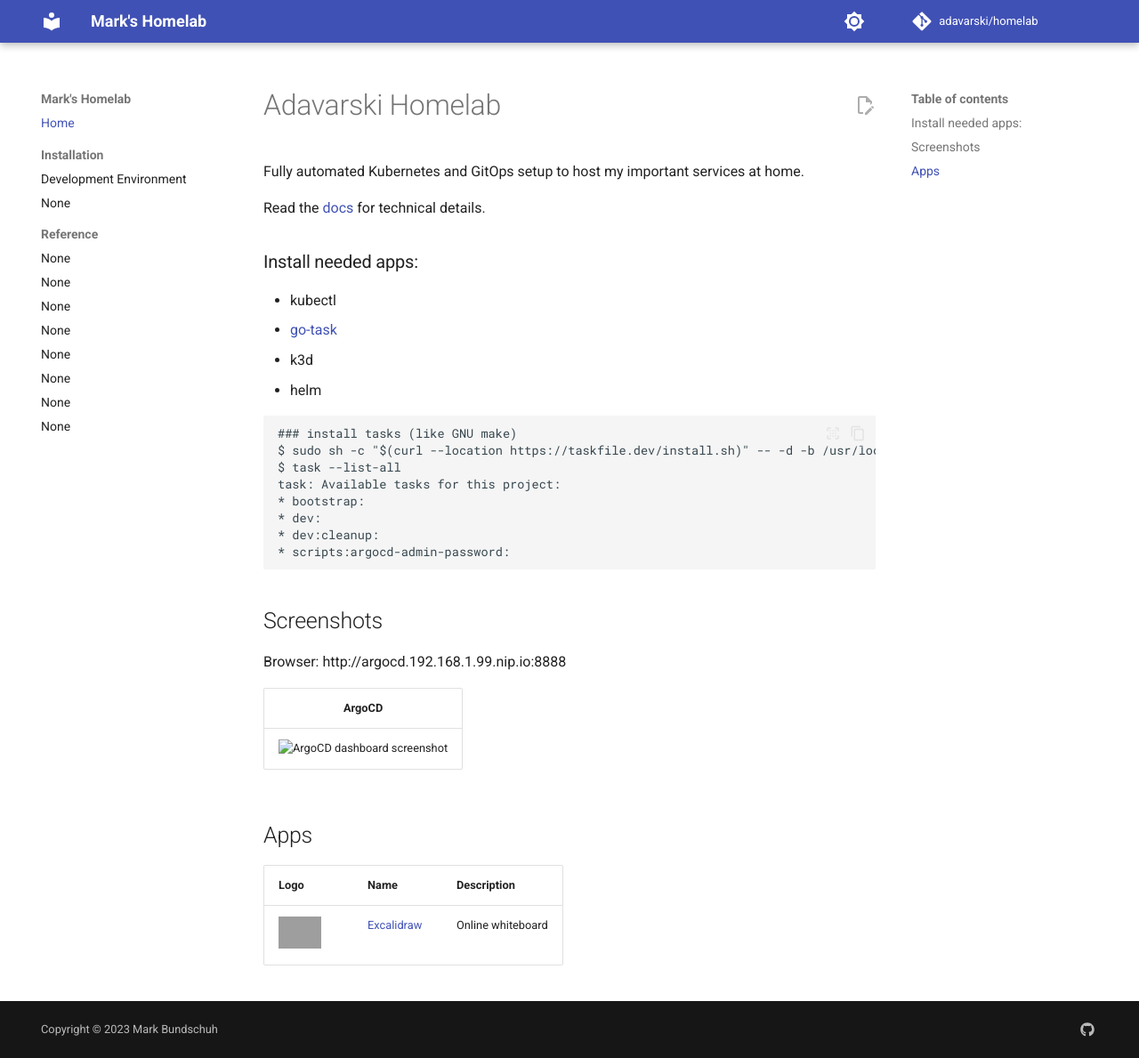
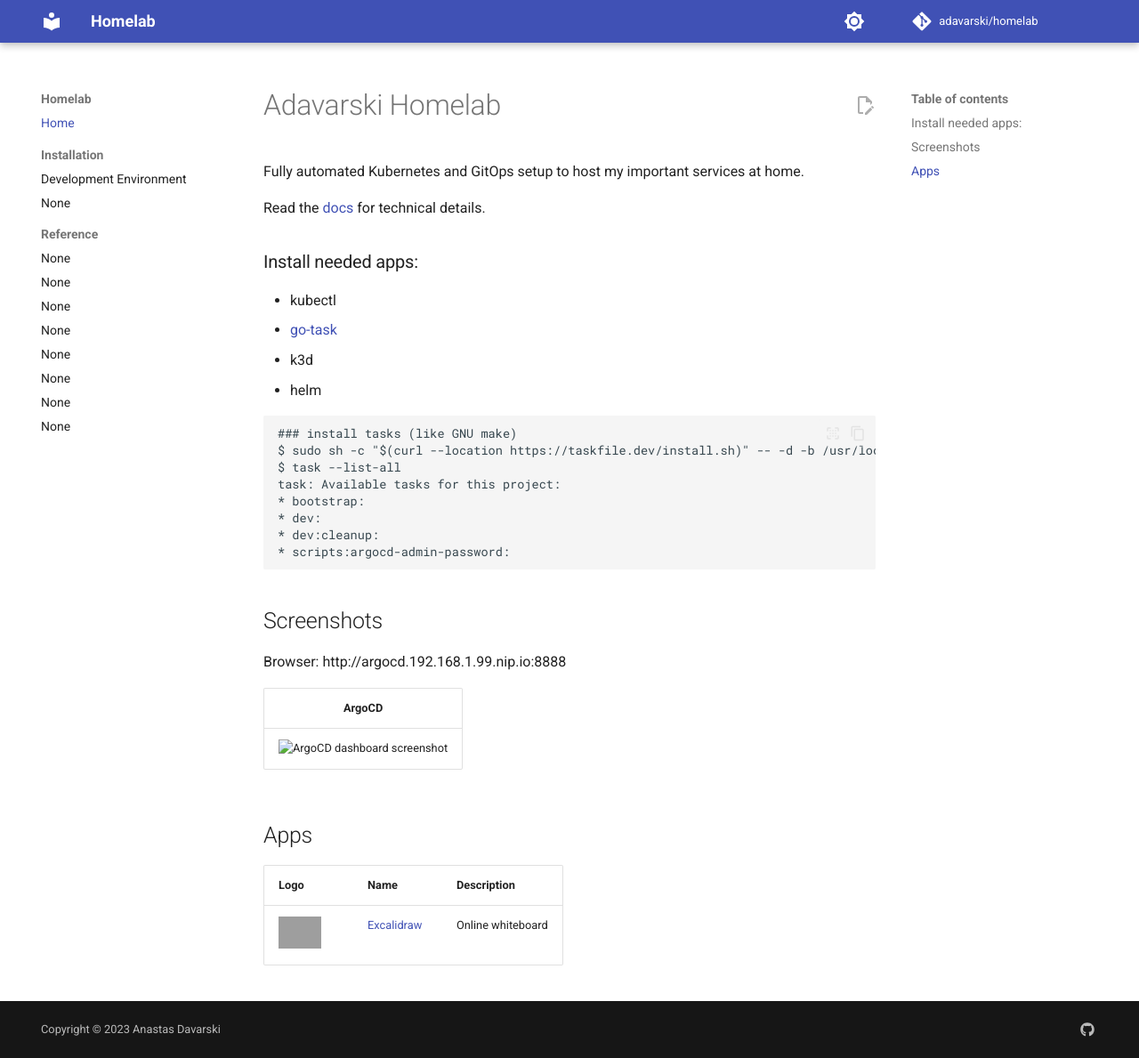
Before and after one commit to adavarski/homelab, an MkDocs documentation site: the page built from docs/index.md, in a window 1280 px wide and 1189 px high. Shown: the whole window at 89% size. Built offline with MkDocs 1.6.1 and Material for MkDocs 9.7.7, drawn with Linux system fonts in a browser that asks for light colours; comment, search, counter and statistics services are not loaded; grey boxes are pictures that could not be loaded.

Commit message:
Update mkdocs.yaml

```diff
--- a/mkdocs.yaml
+++ b/mkdocs.yaml
@@ -1,7 +1,7 @@
-site_name: Mark's Homelab
-site_author: Mark Bundschuh
+site_name: Homelab
+site_author: Anastas Davarski
 site_url: https://adavarski.github.io/homelab
-copyright: Copyright &copy; 2023 Mark Bundschuh
+copyright: Copyright &copy; 2023 Anastas Davarski
 site_description: >-
   Documentation concerning my homelab infrastructure. Fully automated
   Kubernetes and GitOps setup to host my important services.
```
